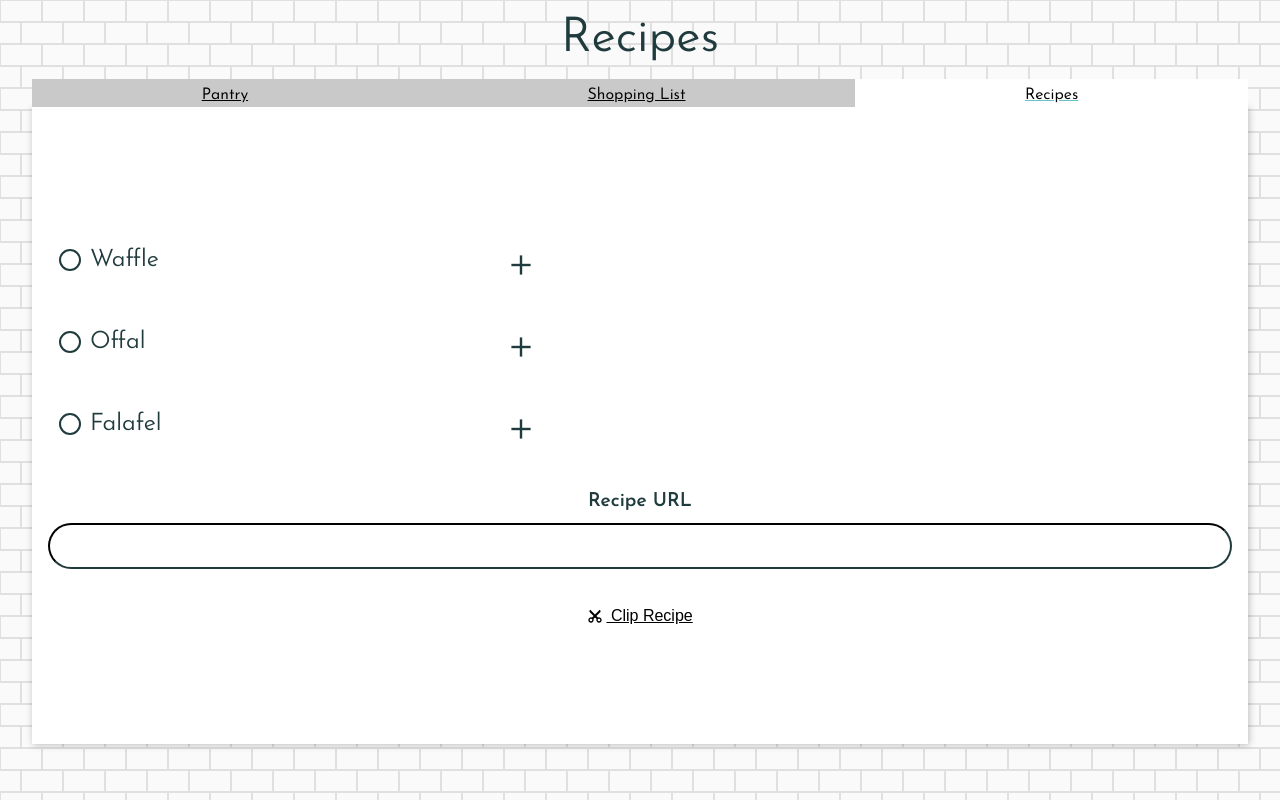
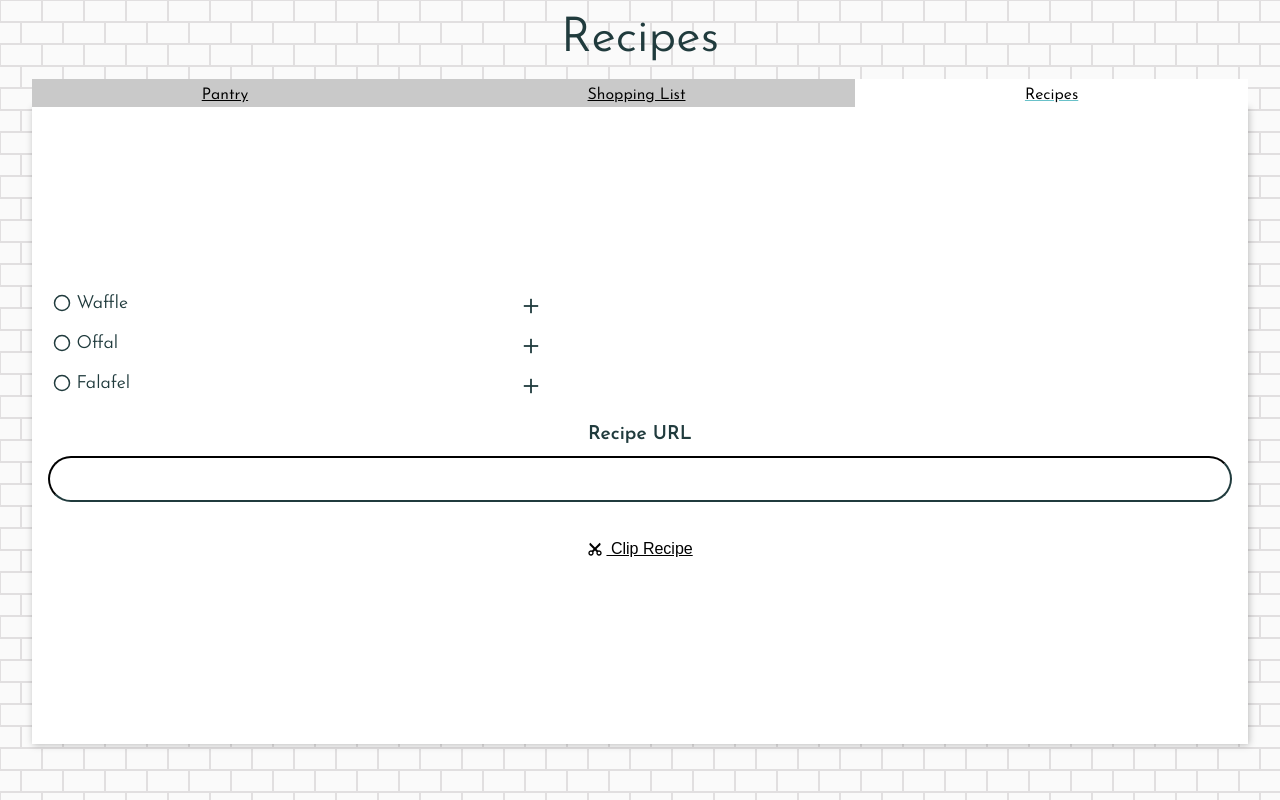
Before and after one commit to wingmatt/kitchensyncc, a Next.js app: page /recipes in a window 1280 px wide. Built offline with nearby package versions, Linux system fonts and the light colour scheme.

Commit message:
Fix list item dots not appearing. Consolidate list width, recipe & H2 font styles

```diff
--- a/styles/components/EditableInput.module.css
+++ b/styles/components/EditableInput.module.css
@@ -1,11 +1,6 @@
 .inputContainer {
   display: flex;
   align-items: center;
-}
-
-.inputContainer:first-child::before {
-  content: "•";
-  color: var(--highlight);
 }
 
 .inputContainer > * {
--- a/styles/components/Ingredient.module.css
+++ b/styles/components/Ingredient.module.css
@@ -1,10 +1,6 @@
 .ingredient {
   display: flex;
   width: clamp(200px, 100%, 500px);
-}
-
-.ingredient h2 {
-  font-size: 18px;
 }
 
 .ingredient input {
--- a/styles/components/Recipe.module.css
+++ b/styles/components/Recipe.module.css
@@ -1,10 +1,5 @@
 .list {
   width: 100%;
-}
-.recipe {
-  width: clamp(200px, 100%, 500px);
-  padding: .25rem;
-  margin: 1rem 0;
 }
 
 .recipe > * {
--- a/styles/globals.css
+++ b/styles/globals.css
@@ -127,7 +127,7 @@ button > svg, a.button > svg {
 }
 
 .content-list {
-  width: 100%;
+  width: clamp(200px, 100%, 500px);
   margin: 0;
 }
 .content-list > h2 {
@@ -168,7 +168,7 @@ h2 button svg {
 }
 
 .collapsible-panel {
-  width: 100%;
+  width: clamp(200px, 100%, 500px);
 }
 
 .collapsible-panel > div {
@@ -179,7 +179,7 @@ h2 button svg {
 
 .collapsible-panel > h2 {
   margin: 0;
-
+  font-size: 18px;
 }
 .collapsible-panel > h2 button {
   width: 100%;
@@ -204,6 +204,11 @@ h2 button svg {
   list-style: none;
 }
 
+.collapsible-panel div ul li:before {
+  content: "•";
+  color: var(--highlight);
+}
+
 ul ul {
   margin-left: 1em;
 }
```
